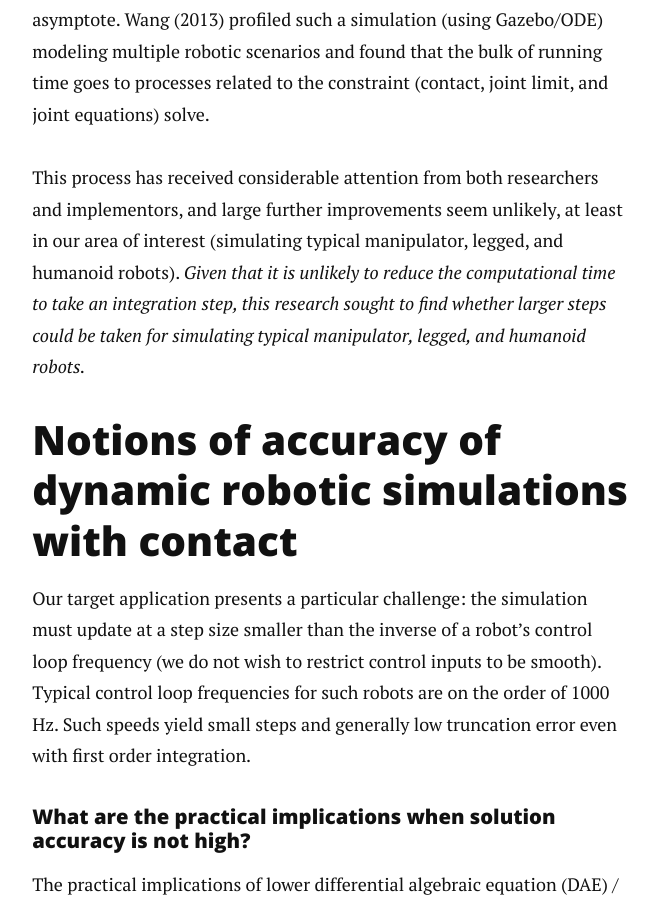
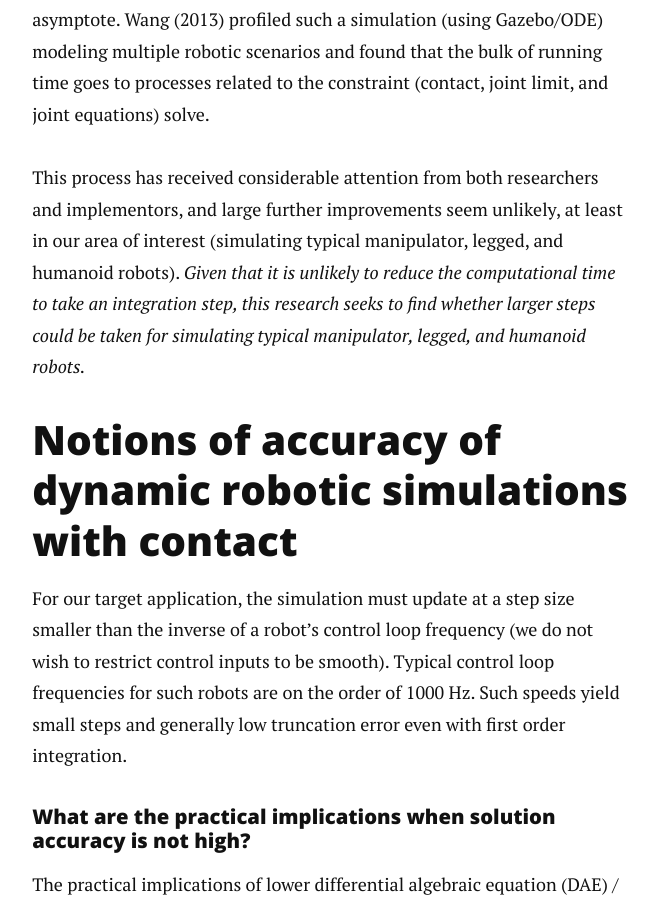
Before and after one commit to PositronicsLab/positronicslab.github.io, a Jekyll site: the page built from _posts/2015-10-18-adaptive-integration.markdown, in a window 1280 px wide and 900 px high, scrolled down 839 px. Shown: the whole window, without its empty margins (310-968 px from the left). Built offline with Jekyll 4.4.1, drawn with Linux system fonts in a browser that asks for light colours; nearby versions of some CDN libraries; Markdown is read by kramdown in place of the engine named in the settings.

Commit message:
Updated formatting on adaptive integration post

```diff
--- a/_posts/2015-10-18-adaptive-integration.markdown
+++ b/_posts/2015-10-18-adaptive-integration.markdown
@@ -13,11 +13,11 @@ constraint (contact, joint limit, and joint equations) solve.
 
 This process has received considerable attention from both researchers and implementors, and large further improvements seem unlikely, at least in our area of
 interest (simulating typical manipulator, legged, and humanoid robots).
-*Given that it is unlikely to reduce the computational time to take an integration step, this research sought to find whether larger steps could be taken for simulating typical manipulator, legged, and humanoid robots.*
+*Given that it is unlikely to reduce the computational time to take an integration step, this research seeks to find whether larger steps could be taken for simulating typical manipulator, legged, and humanoid robots.*
 
 ## Notions of accuracy of dynamic robotic simulations with contact
 
-Our target application presents a particular challenge: the simulation must update at a step size smaller than the inverse of a robot's control loop frequency (we do not wish to restrict control inputs to be smooth).
+For our target application, the simulation must update at a step size smaller than the inverse of a robot's control loop frequency (we do not wish to restrict control inputs to be smooth).
 Typical control loop frequencies for such robots are on the order of 1000 Hz. Such speeds yield small steps and generally low truncation error even with first order integration.
 
 
```
